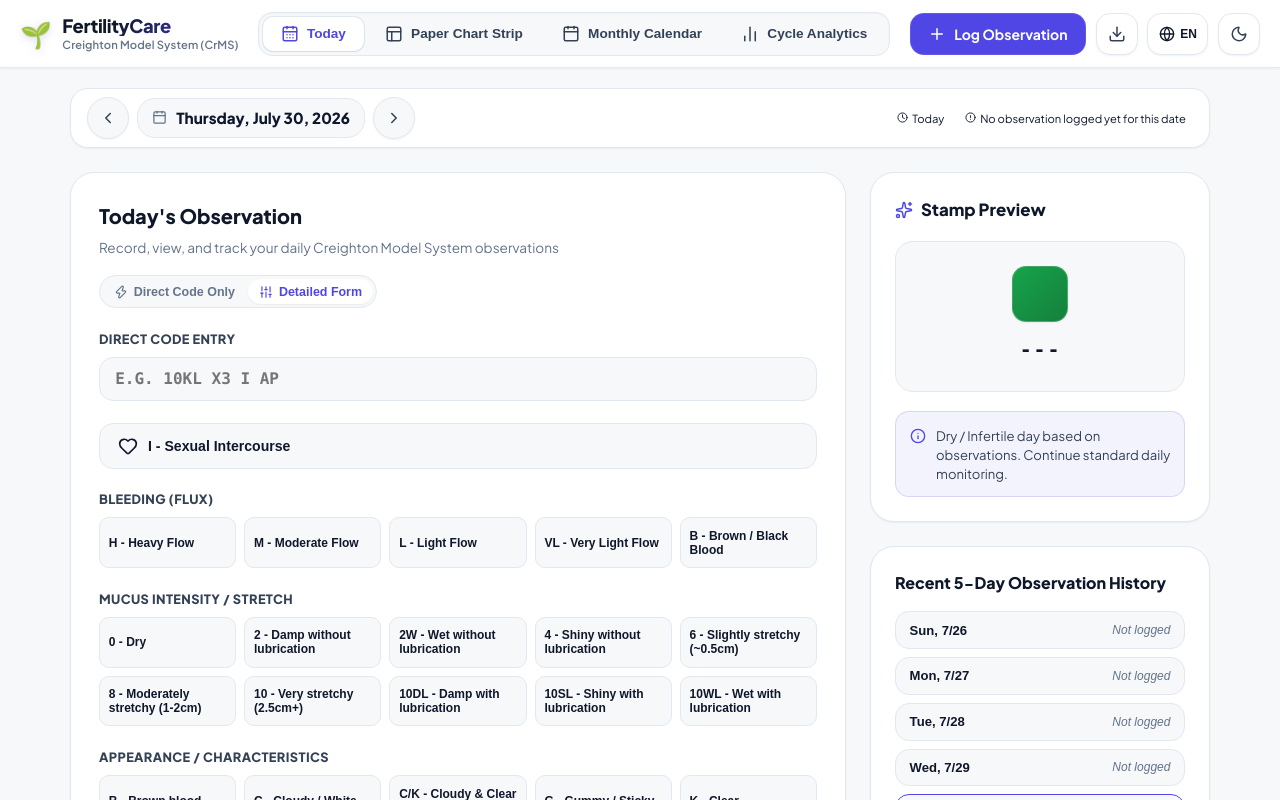
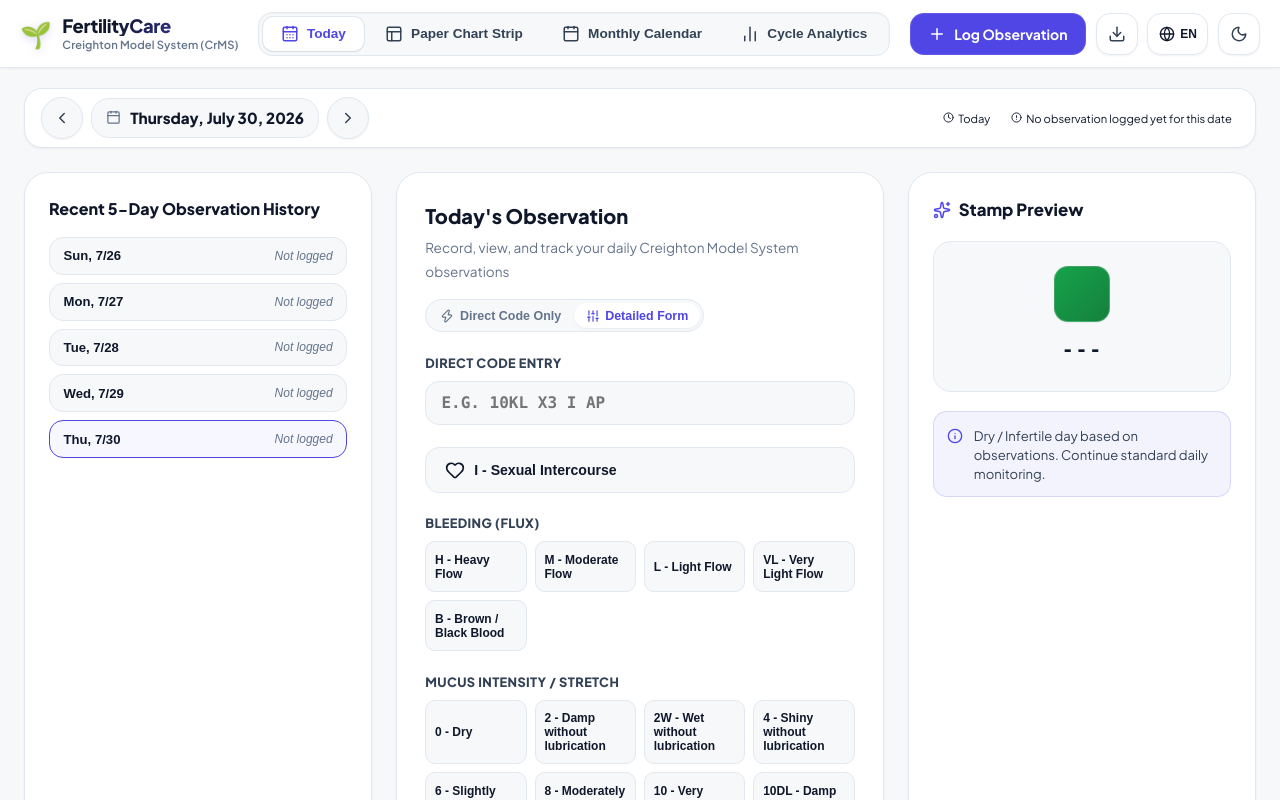
Before and after one commit to gsuquet/fertility-tracker, a React (Vite) app: page / in a window 1280 px wide. Shown: the top 800 px of the page. Built offline with nearby package versions, Linux system fonts and the light colour scheme.

Commit message:
feat(today): rework desktop experience to match width of other pages

```diff
--- a/src/components/TodayView.tsx
+++ b/src/components/TodayView.tsx
@@ -389,9 +389,39 @@
         </div>
       </div>
 
-      {/* Main Grid: Logger Form & Side Panel */}
+      {/* Main Grid: Option 2 Layout (History -> Form -> Stamp Preview) */}
       <div className="today-main-grid">
-        {/* Logger Form */}
+        {/* Column 1: Recent 5-day History Card */}
+        <div className="today-recent-card">
+          <h3>{t.todayView.recentHistory}</h3>
+          <div className="recent-days-list">
+            {getRecentDays().map(({ dateStr, obs }) => {
+              const isSelected = dateStr === selectedDate;
+              const dayLabel = formatDateDisplay(dateStr, language === 'fr' ? 'fr-FR' : 'en-US', { weekday: 'short', month: 'numeric', day: 'numeric' });
+
+              return (
+                <button
+                  key={dateStr}
+                  type="button"
+                  className={`recent-day-item ${isSelected ? 'active' : ''}`}
+                  onClick={() => setSelectedDate(dateStr)}
+                >
+                  <span className="recent-date-label">{dayLabel}</span>
+                  {obs ? (
+                    <div className="recent-badge-wrapper">
+                      <StampBadge stamp={obs.stamp} isPeakDay={obs.isPeakDay || obs.isManualPeak} intercourse={obs.intercourse} size="sm" />
+                      <span className="recent-code">{obs.codeString}</span>
+                    </div>
+                  ) : (
+                    <span className="recent-empty">{t.todayView.noEntryShort}</span>
+                  )}
+                </button>
+              );
+            })}
+          </div>
+        </div>
+
+        {/* Column 2: Logger Form */}
         <form onSubmit={handleSave} className="today-form-card">
           <div className="today-card-header">
             <div>
@@ -606,9 +636,7 @@
           </div>
         </form>
 
-        {/* Side Panel: Desktop Stamp Card (Above History) & Recent History */}
-        <div className="today-side-panel">
-          {/* Real-time Stamp Preview Card (Desktop display above history) */}
+        {/* Column 3: Real-time Stamp Preview Card */}
         <div className="today-status-card desktop-only-stamp-card">
           <div className="status-card-header">
             <Sparkles size={18} className="status-header-icon" />
@@ -625,37 +653,6 @@
             <p>{getFertilityGuidance()}</p>
           </div>
         </div>
-
-          {/* Recent 5-day History Strip */}
-          <div className="today-recent-card">
-            <h3>{t.todayView.recentHistory}</h3>
-            <div className="recent-days-list">
-              {getRecentDays().map(({ dateStr, obs }) => {
-                const isSelected = dateStr === selectedDate;
-                const dayLabel = formatDateDisplay(dateStr, language === 'fr' ? 'fr-FR' : 'en-US', { weekday: 'short', month: 'numeric', day: 'numeric' });
-
-                return (
-                  <button
-                    key={dateStr}
-                    type="button"
-                    className={`recent-day-item ${isSelected ? 'active' : ''}`}
-                    onClick={() => setSelectedDate(dateStr)}
-                  >
-                    <span className="recent-date-label">{dayLabel}</span>
-                    {obs ? (
-                      <div className="recent-badge-wrapper">
-                        <StampBadge stamp={obs.stamp} isPeakDay={obs.isPeakDay || obs.isManualPeak} intercourse={obs.intercourse} size="sm" />
-                        <span className="recent-code">{obs.codeString}</span>
-                      </div>
-                    ) : (
-                      <span className="recent-empty">{t.todayView.noEntryShort}</span>
-                    )}
-                  </button>
-                );
-              })}
-            </div>
-          </div>
-        </div>
       </div>
     </div>
   );
--- a/src/styles/index.css
+++ b/src/styles/index.css
@@ -2635,7 +2635,7 @@
   flex-direction: column;
   gap: 1.5rem;
   width: 100%;
-  max-width: 1140px;
+  max-width: 100%;
   margin: 0 auto;
   position: relative;
   animation: fadeInToday 0.25s ease-out;
@@ -2850,12 +2850,12 @@
   outline: none;
 }
 
-/* Today Main Grid Layout */
+/* Today Main Grid Layout (3 columns on desktop: History -> Form -> Stamp Preview) */
 .today-main-grid {
   display: grid;
-  grid-template-columns: 1fr 340px;
+  grid-template-columns: minmax(270px, 1fr) minmax(0, 1.4fr) minmax(270px, 1fr);
   gap: 1.5rem;
-  align-items: start;
+  align-items: stretch;
 }
 
 /* Today Form Card */
@@ -2868,6 +2868,10 @@
   flex-direction: column;
   gap: 1.35rem;
   box-shadow: var(--shadow-sm);
+}
+
+.today-form-card .button-grid {
+  grid-template-columns: repeat(auto-fill, minmax(88px, 1fr));
 }
 
 .today-card-header {
@@ -3144,7 +3148,19 @@
   pointer-events: none;
 }
 
-/* Desktop vs Mobile Stamp Preview Card Display */
+/* Desktop vs Mobile Stamp Preview Card Display & Grid Breakpoints */
+@media (min-width: 1025px) {
+  .today-recent-card {
+    order: 1;
+  }
+  .today-form-card {
+    order: 2;
+  }
+  .today-status-card {
+    order: 3;
+  }
+}
+
 @media (min-width: 901px) {
   .mobile-only-stamp-banner {
     display: none !important;
@@ -3154,9 +3170,37 @@
   }
 }
 
+@media (max-width: 1024px) and (min-width: 901px) {
+  .today-main-grid {
+    grid-template-columns: 1fr 320px;
+  }
+  .today-form-card {
+    grid-column: 1;
+    grid-row: 1 / span 2;
+    order: 1;
+  }
+  .today-recent-card {
+    grid-column: 2;
+    grid-row: 1;
+    order: 2;
+  }
+  .today-status-card {
+    grid-column: 2;
+    grid-row: 2;
+    order: 3;
+  }
+}
+
 @media (max-width: 900px) {
   .today-main-grid {
     grid-template-columns: 1fr;
+  }
+  .today-form-card {
+    order: 1;
+    grid-row: auto;
+  }
+  .today-recent-card {
+    order: 2;
   }
   .mobile-only-stamp-banner {
     display: flex !important;
```
Lines whose indentation alone changed are shown as unchanged.
